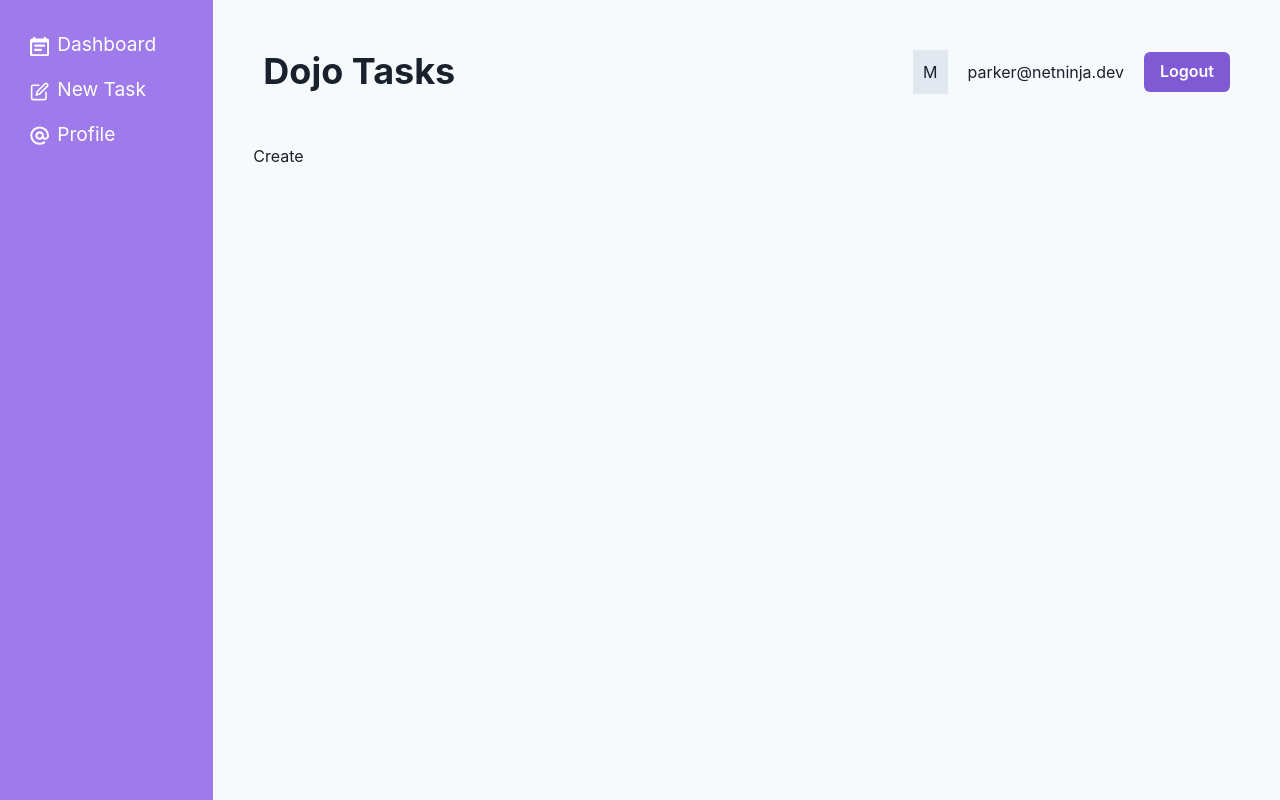
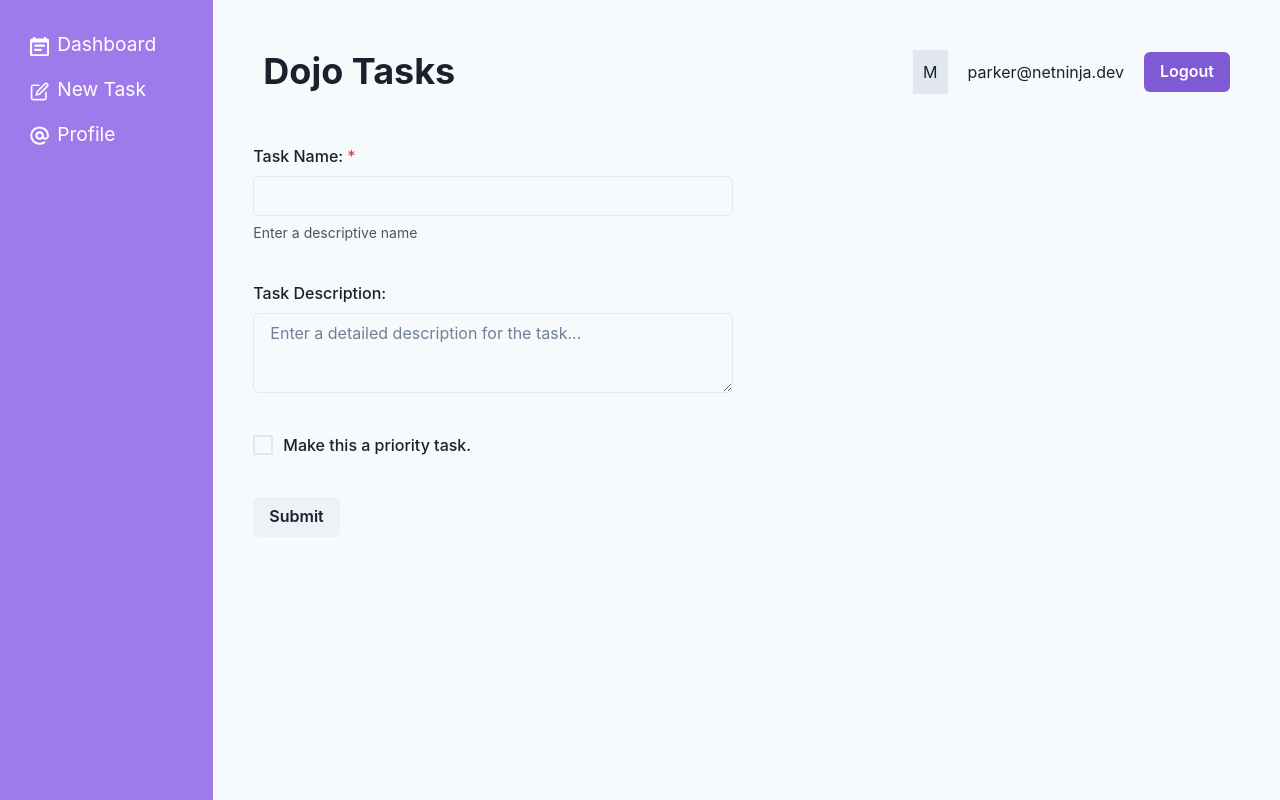
Before and after one commit to pjparham/chakra-tutorial, a React (Vite) app: page /create in a window 1280 px wide. Built offline with nearby package versions, Linux system fonts and the light colour scheme.

Commit message:
Adds form to create new tasks

```diff
--- a/src/App.jsx
+++ b/src/App.jsx
@@ -8,7 +8,7 @@
 // layouts and pages
 import RootLayout from './layouts/RootLayout'
 import Dashboard, { tasksLoader } from './pages/Dashboard'
-import Create from './pages/Create'
+import Create, { createAction } from './pages/Create'
 import Profile from './pages/Profile'
 
 // router and routes
@@ -16,7 +16,7 @@
   createRoutesFromElements(
     <Route path="/" element={<RootLayout />}>
       <Route index element={<Dashboard />} loader={tasksLoader} />
-      <Route path="create" element={<Create />} />
+      <Route path="create" element={<Create />} action={createAction}/>
       <Route path="profile" element={<Profile />} />
     </Route>
   )
--- a/src/pages/Create.jsx
+++ b/src/pages/Create.jsx
@@ -1,5 +1,49 @@
+import { Box, Button, Checkbox, FormControl, FormHelperText, FormLabel, Input, Textarea } from "@chakra-ui/react";
+import { Form, redirect } from "react-router-dom";
+
 export default function Create() {
   return (
-    <div>Create</div>
+    <Box maxW="480px">
+      <Form method="post" action="/create">
+        <FormControl isRequired mb="40px">
+          <FormLabel>Task Name:</FormLabel>
+          <Input type="text" name="title"></Input>
+          <FormHelperText>Enter a descriptive name</FormHelperText>
+        </FormControl>
+
+        <FormControl mb="40px">
+          <FormLabel>Task Description:</FormLabel>
+          <Textarea
+            placeholder="Enter a detailed description for the task..."
+            name="description"
+          />
+        </FormControl>
+
+        <FormControl display="flex" alignItems="center" mb="40px">
+          <Checkbox
+            name="isPriority"
+            size="lg"
+            colorScheme="purple"
+          />
+          <FormLabel mb="0px" ml="10px">Make this a priority task.</FormLabel>
+        </FormControl>
+
+        <Button type="submit">Submit</Button>
+      </Form>
+    </Box>
   )
 }
+
+export const createAction = async({ request }) => {
+  const data = await request.formData()
+
+  const task = {
+    title: data.get('title'),
+    description: data.get('description'),
+    isPriority: data.get('isPriority') === ''
+  }
+
+  console.log(task)
+  return redirect('/')
+
+}
```
